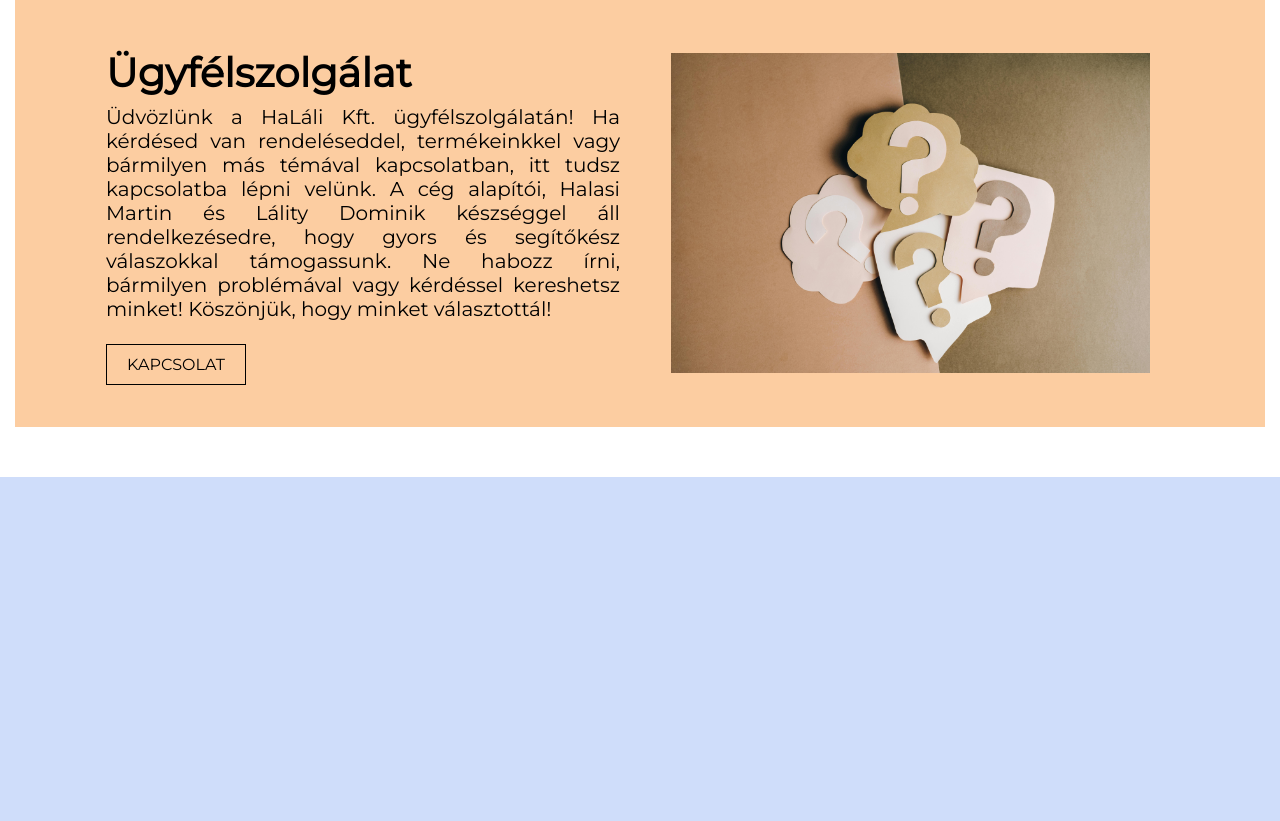
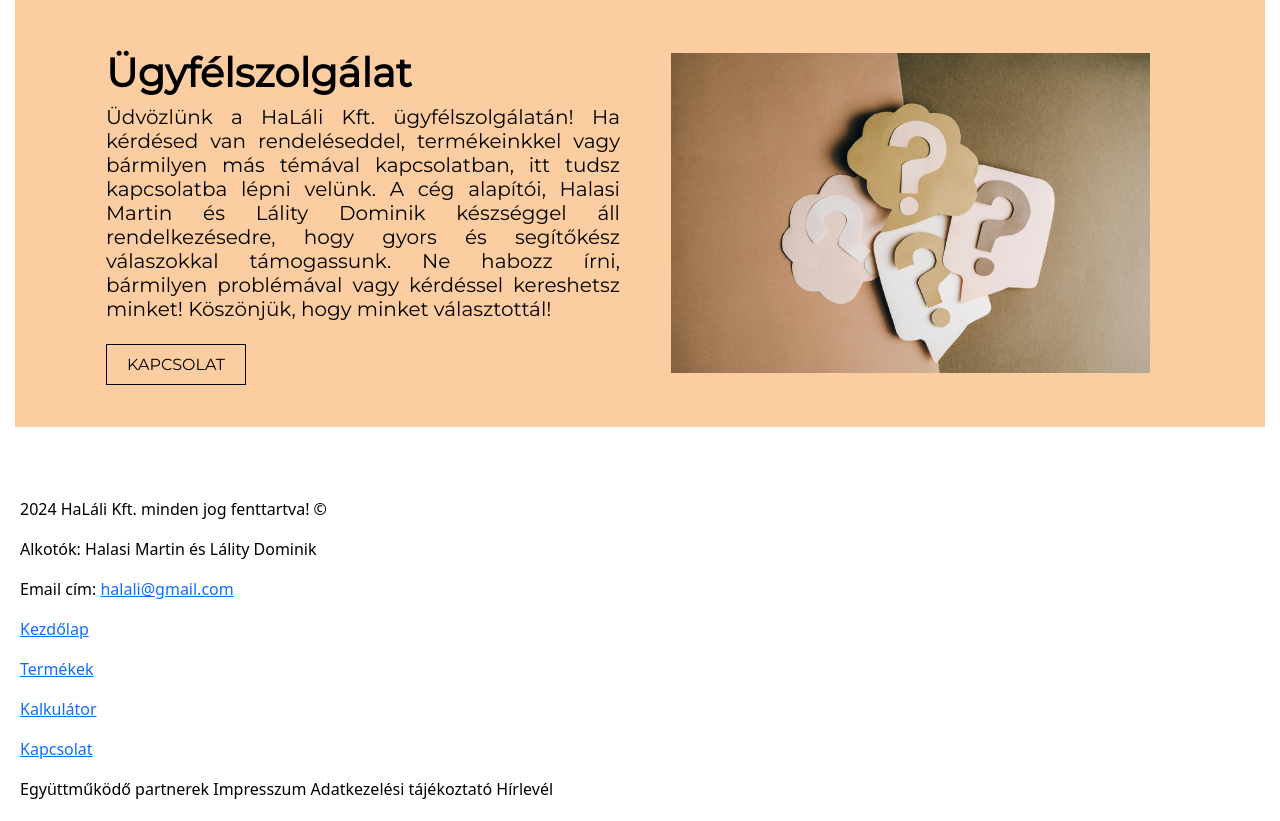
Before and after one commit to halasim2005/vizsgaremek, a PHP site: page /fooldal.php in a window 1280 px wide. Shown: the part 1651-2472 px from the top of the page. Before the commit the page ends 2128 px from the top, so only its background shows below. Run offline with PHP 8.4, Linux system fonts and the light colour scheme.

Commit message:
footer alapok

```diff
--- a/fooldal.php
+++ b/fooldal.php
@@ -87,6 +87,10 @@ header("Pragma: no-cache");
         </table>
     </div>
 
+    <?php
+        include './footer.php';
+    ?>
+
     <script src="https://cdn.jsdelivr.net/npm/bootstrap@5.3.0-alpha1/dist/js/bootstrap.bundle.min.js"></script>
 </body>
 </html>
--- /dev/null
+++ b/footer.php
@@ -0,0 +1,17 @@
+<?php
+
+?>
+
+<footer>
+    <p>2024 HaLáli Kft. minden jog fenttartva! ©</p>
+    <p>Alkotók: Halasi Martin és Lálity Dominik</p>
+    <p>Email cím: <a href="halali@gmail.com">halali@gmail.com</a></p>
+    <p><a href="./fooldal.php">Kezdőlap</a></p>
+    <p><a href="./termekek.php">Termékek</a></p>
+    <p><a href="./kalkulator.php">Kalkulátor</a></p>
+    <p><a href="./kapcsolat.php">Kapcsolat</a></p>
+    Együttműködő partnerek
+    Impresszum
+    Adatkezelési tájékoztató
+    Hírlevél
+</footer>
--- a/kalkulator.php
+++ b/kalkulator.php
@@ -65,5 +65,10 @@ header("Pragma: no-cache");
 
     <script src="https://cdn.jsdelivr.net/npm/bootstrap@5.3.0-alpha1/dist/js/bootstrap.bundle.min.js"></script>
     <script src="./js/kalkulator.js"></script>
+
+    <?php
+        include './footer.php';
+    ?>
+
 </body>
 </html>
--- a/kapcsolat.php
+++ b/kapcsolat.php
@@ -22,5 +22,10 @@ header("Pragma: no-cache");
 
 
     <script src="https://cdn.jsdelivr.net/npm/bootstrap@5.3.0-alpha1/dist/js/bootstrap.bundle.min.js"></script>
+
+    <?php
+        include './footer.php';
+    ?>
+
 </body>
 </html>
--- a/style/style.css
+++ b/style/style.css
@@ -419,3 +419,10 @@ body {
     padding-right: 10px;
     padding-left: 10px;
 }
+
+footer {
+    text-align: left;
+    padding: 20px;
+    background-color: rgb(255, 255, 255);
+    color: black;
+  }
--- a/termekek.php
+++ b/termekek.php
@@ -69,5 +69,10 @@ JOIN
     </div>
 
     <script src="https://cdn.jsdelivr.net/npm/bootstrap@5.3.0-alpha1/dist/js/bootstrap.bundle.min.js"></script>
+
+    <?php
+        include './footer.php';
+    ?>
+
 </body>
 </html>
```
